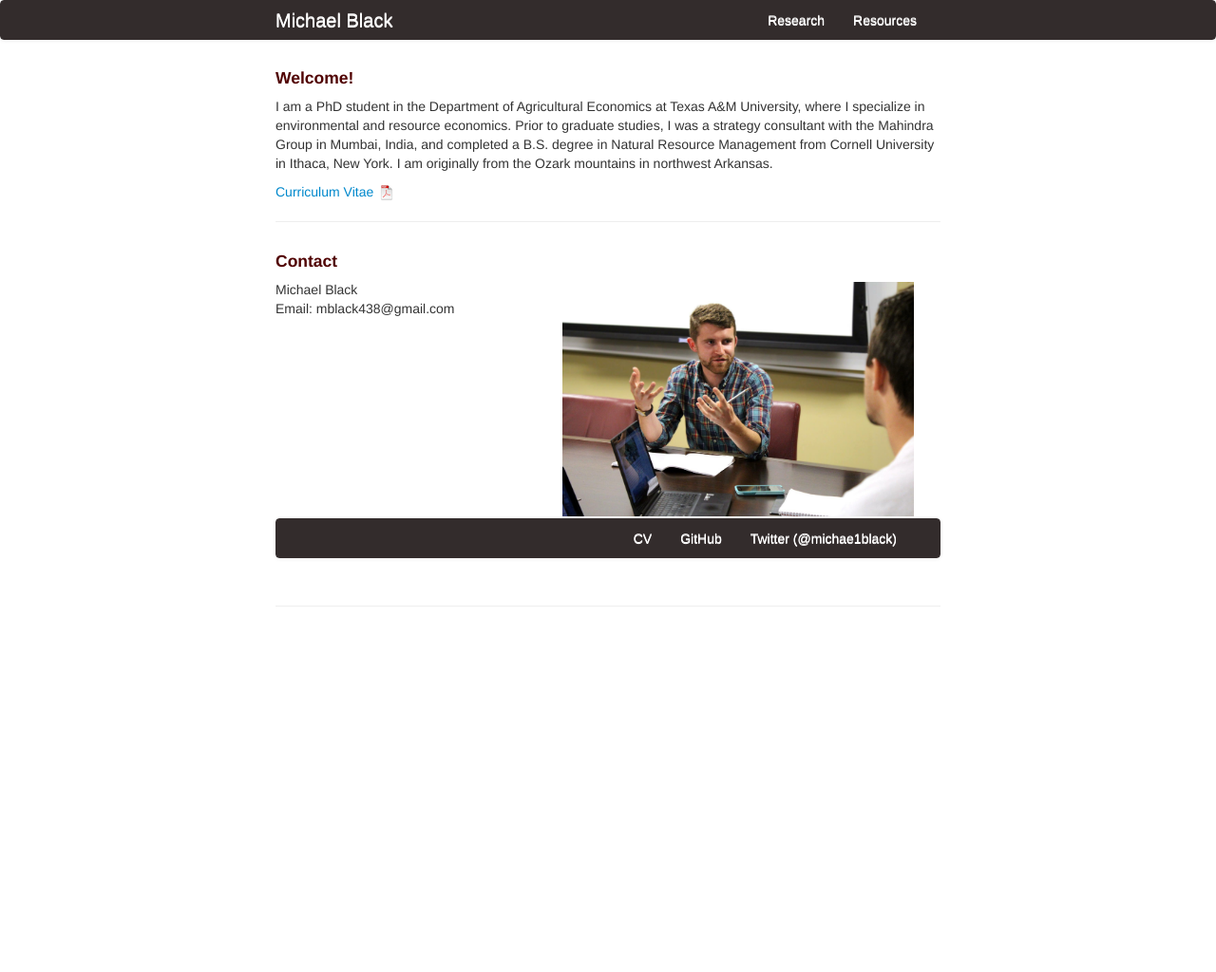
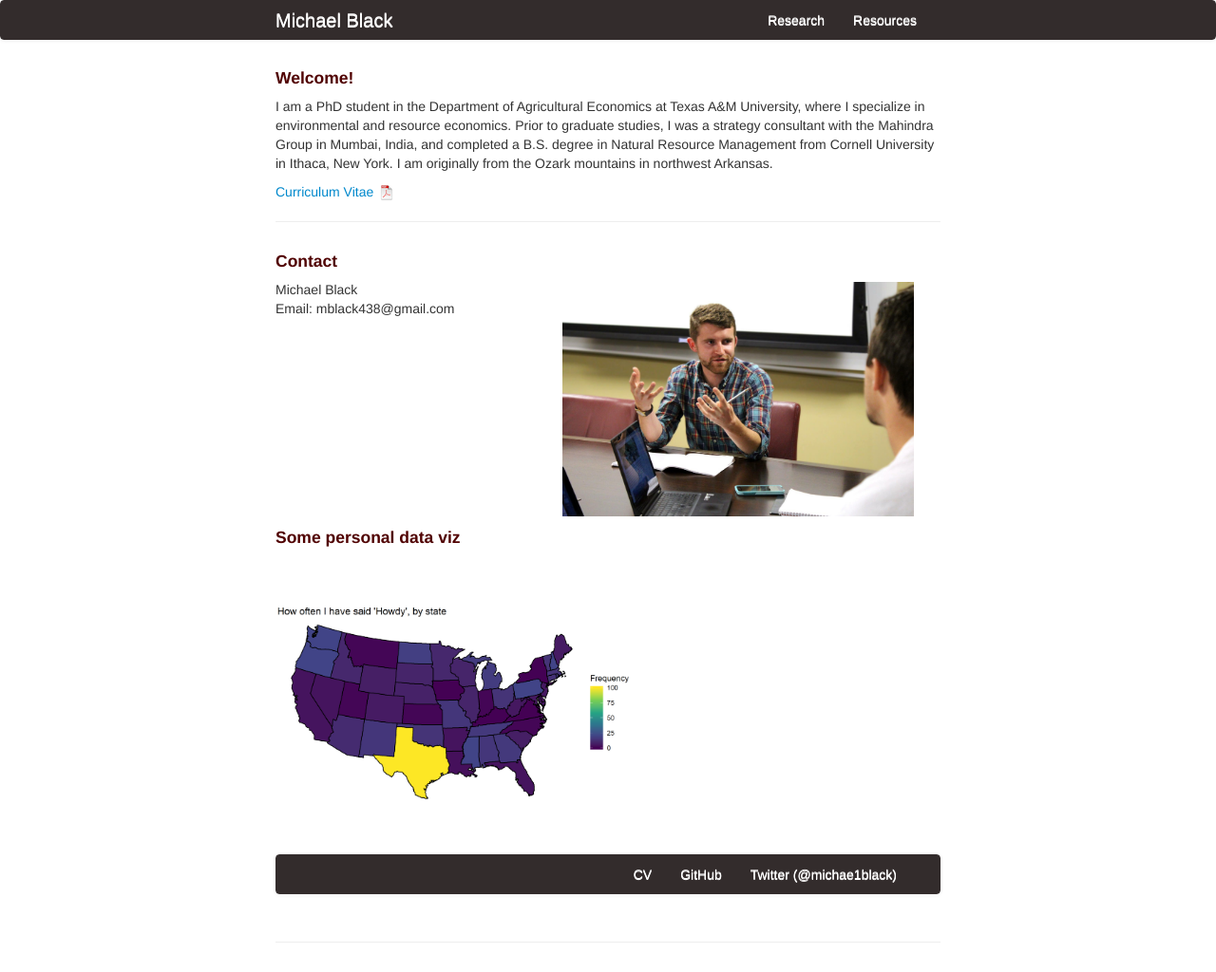
Before and after one commit to michael-black/michael-black.github.io, a Jekyll site: the page built from index.md, in a window 1280 px wide. Shown: the whole page at 95% size. Built offline with Jekyll 4.4.1, drawn with Linux system fonts in a browser that asks for light colours; before the commit the page ends 900 px from its top, so only the background shows below that.

Commit message:
Added map to homepage

```diff
--- a/index.md
+++ b/index.md
@@ -34,6 +34,18 @@ I am originally from the Ozark mountains in northwest Arkansas.
     </div>
 </div>
 
+<div class="container">
+<h4><a name="contact"></a>Some personal data viz</h4>
+    <div class="row-fluid">
+        <div class="span4">
+        <a href="../assets/hf_map.png">
+            <img src="../assets/hf_map.png"
+                  title="Michael Black" alt="Michael Black"/></a>
+        </div>
+    </div>
+</div>
+
+
 <div class="navbar">
   <div class="navbar-inner">
       <ul class="nav">
```
Also changed, not shown: assets/hf_map.png (added).
